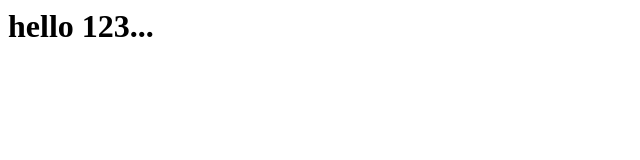
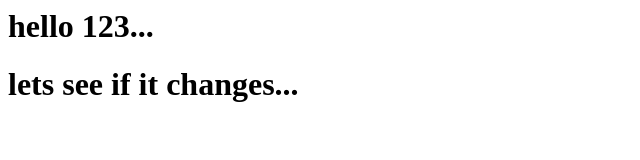
Before and after one commit to ChinmoyPathak2001/FrontEnd-Project1, a plain HTML site: page index.html in a window 1280 px wide. Shown: the whole page, without its empty margins (0-640 px from the left). Drawn offline with Linux system fonts and the light colour scheme.

Commit message:
made small changes

```diff
--- a/index.html
+++ b/index.html
@@ -2,6 +2,7 @@
   <main>
     <body>
       <h1>hello 123...</h1>
+      <h1>lets see if it changes...</h1>
     </body>
   </main>
 </html>
```
